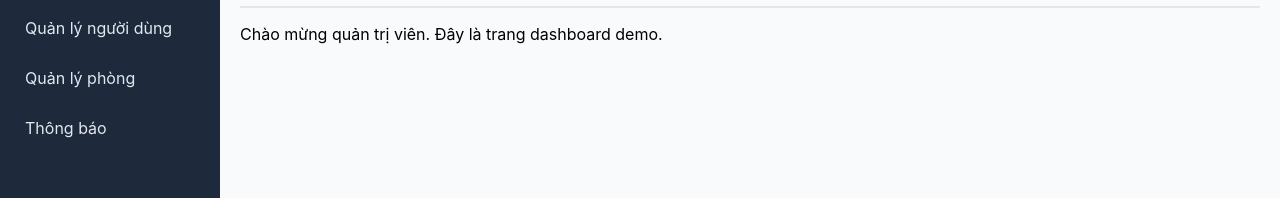
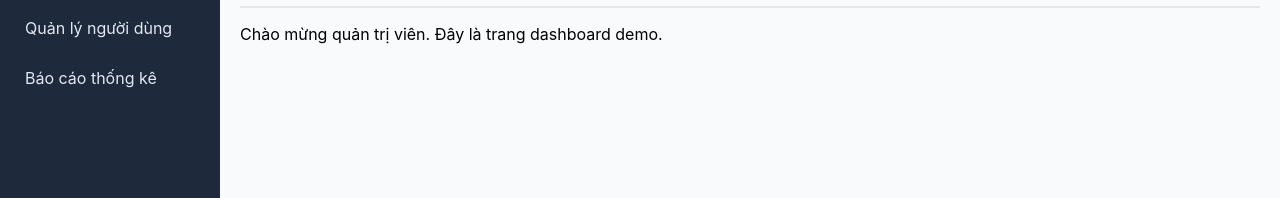
Before and after one commit to HoVanCuong1/Project1_UI, a React (Create React App) app in the folder my-app/: page /admin in a window 1280 px wide. Shown: the part 153-351 px from the top of the page. Built offline with nearby package versions, Linux system fonts and the light colour scheme; sample sign-in values are in the browser's storage.

Commit message:
Update AdminLayout.js

```diff
--- a/my-app/src/pages/SisUtcLayout/AdminLayout.js
+++ b/my-app/src/pages/SisUtcLayout/AdminLayout.js
@@ -22,8 +22,7 @@ export default function AdminLayout() {
         <ul>
           <li><NavLink to="/admin" end>Dashboard</NavLink></li>
           <li><NavLink to="/admin/users">Quản lý người dùng</NavLink></li>
-          <li><NavLink to="/admin/rooms">Quản lý phòng</NavLink></li>
-          <li><NavLink to="/admin/announcements">Thông báo</NavLink></li>
+          <li><NavLink to="/admin/rooms">Báo cáo thống kê</NavLink></li>
         </ul>
       </nav>
 
```
